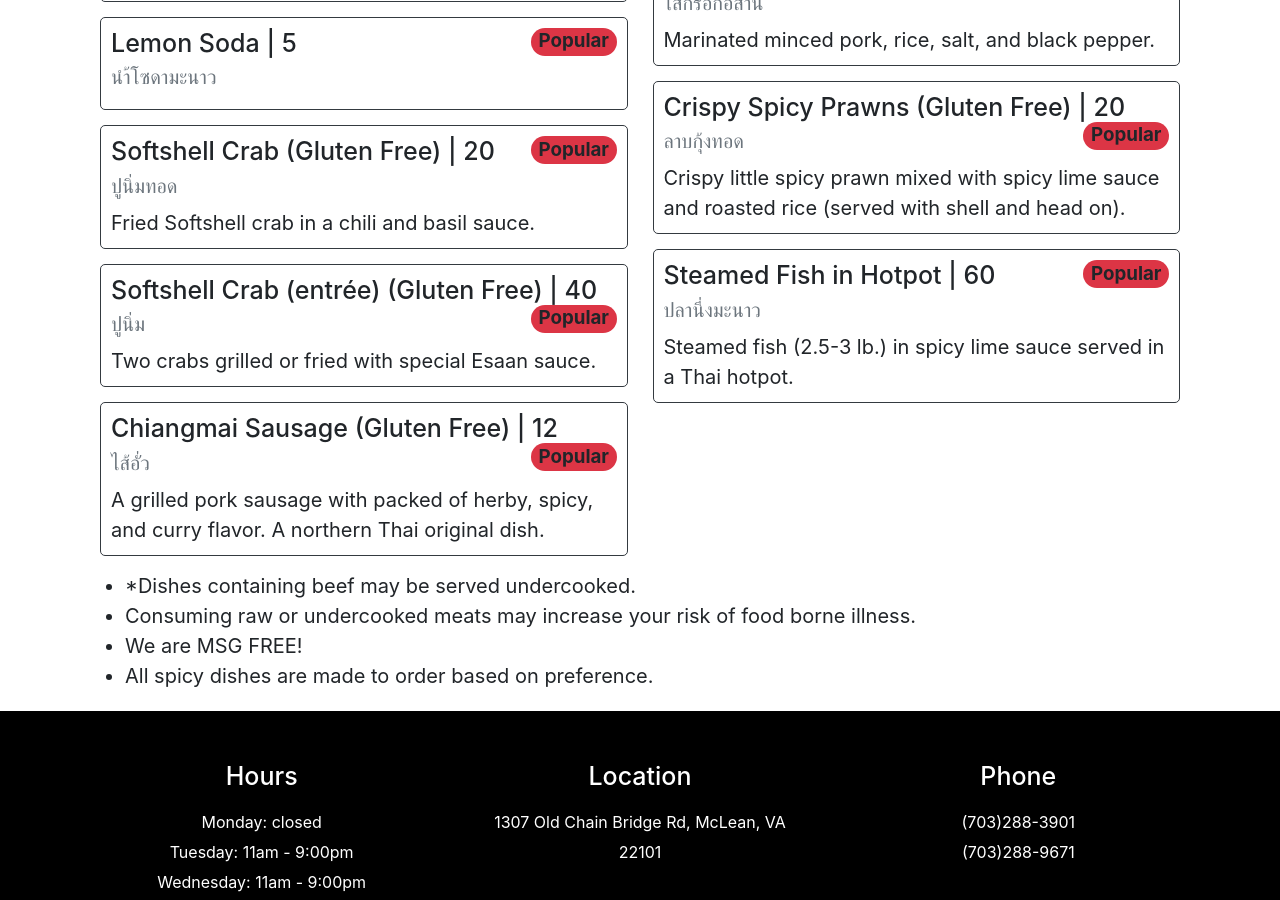
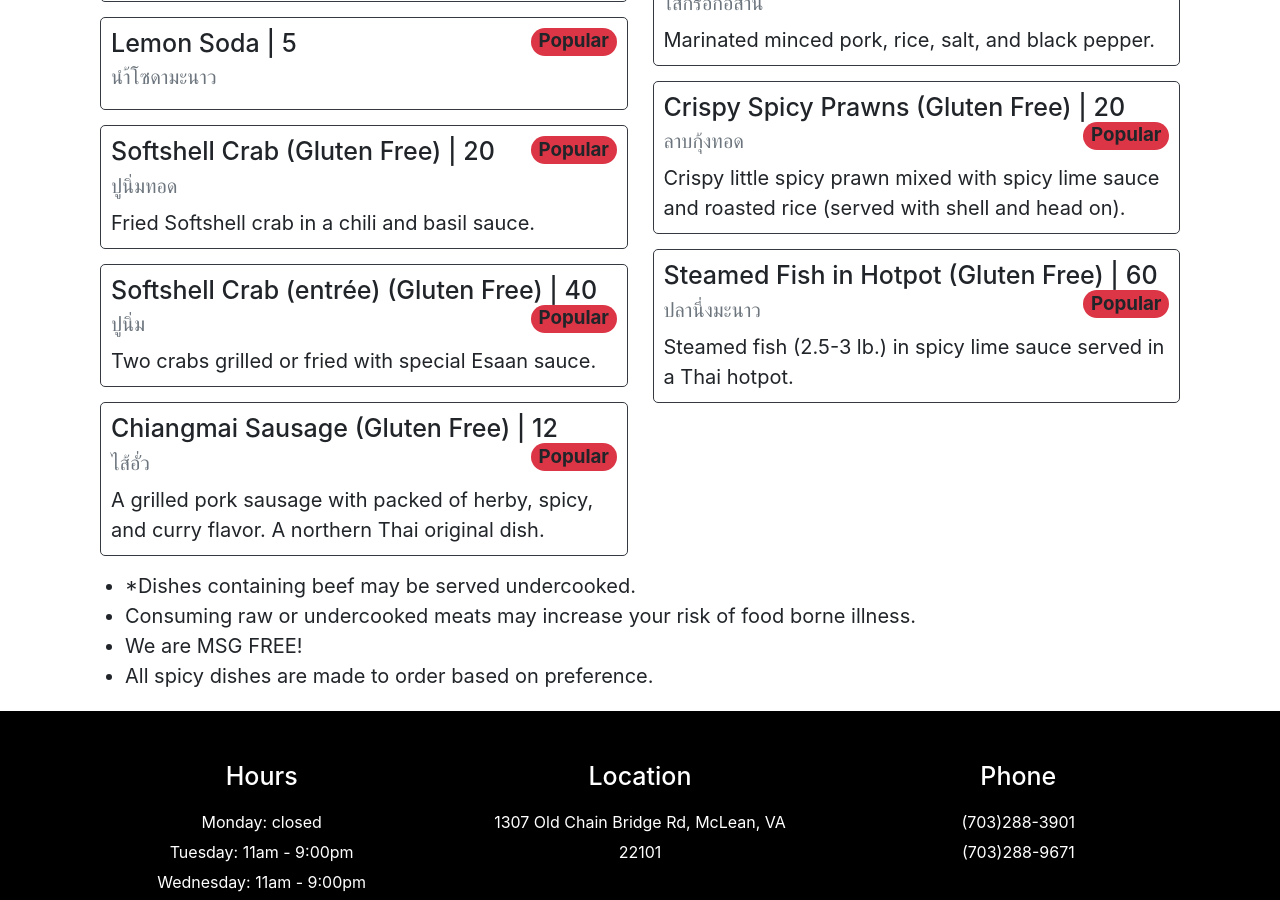
Before and after one commit to rainerdeal/esaan, a Jekyll site: the page built from menu.md, in a window 1280 px wide and 900 px high, scrolled down 883 px. Built offline with Jekyll 4.4.1, drawn with Linux system fonts in a browser that asks for light colours; a script that is not in the unit is left out.

Commit message:
🥖 Additional Gluten Free items

```diff
--- a/_data/somtum.yml
+++ b/_data/somtum.yml
@@ -5,7 +5,7 @@
   price: 10
   popular: true
 -
-  name: Somtum Kao Poad Kai Kem
+  name: Somtum Kao Poad Kai Kem (Gluten Free)
   thai_name: ส้มตำข้าวโพดไข่เค็ม
   description: Esaan spicy corn salad with salted eggs, green beans, and cherry tomatoes.
   price: 12
--- a/_data/summer.yml
+++ b/_data/summer.yml
@@ -38,7 +38,7 @@
   price: 20
   popular: true
 -
-  name: Steamed Fish in Hotpot
+  name: Steamed Fish in Hotpot (Gluten Free)
   thai_name: ปลานึ่งมะนาว
   description: Steamed fish (2.5-3 lb.) in spicy lime sauce served in a Thai hotpot.
   price: 60
```
